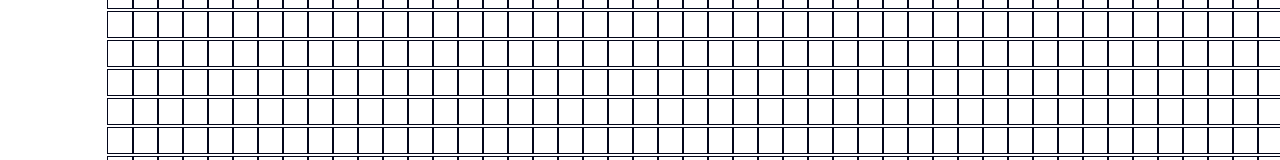
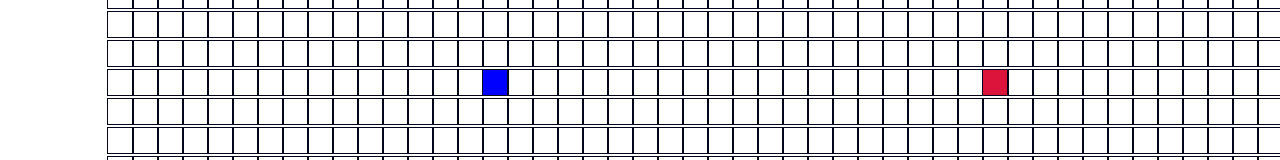
Before and after one commit to hieunugent/findindshortestPath, a React (Create React App) app: page / in a window 1280 px wide. Shown: the part 320-480 px from the top of the page. Built offline with nearby package versions, Linux system fonts and the light colour scheme.

Commit message:
add more handle mouse

```diff
--- a/src/component/Node/Node.jsx
+++ b/src/component/Node/Node.jsx
@@ -4,35 +4,42 @@ import { render } from "@testing-library/react";
 
 
 function Node(node){
-    const{row, col, isStart, isFinish, isWall} = node;
-    // const [extraClassName , setClassName]= useState('node');
-    // setClassName(()=>{ return isStart? 'node node-start': isFinish? 'node node-finish' : isWall? 'node node-wall':'node'});
+    const {
+      row,
+      col,
+      isStart,
+      isFinish,
+      isWall,
+      onMouseDown,
+      onMouseEnter,
+      onMouseUp,
+    } = node;
     const [extraClassName, setExtraClassName] = useState('node');
 
-    function updateClass (node){
-        const {isStart, isFinish, isWall}= node;
-        setExtraClassName(()=>{
-            return isStart? 'node node-start': isFinish? 'node node-finish' : isWall? 'node node-wall':'node';
+    function handleMouseDown(){
+        node.onMouseDown(node);
+        setExtraClassName('node node-wall');
+    }
+    function handleMouseUp(){
+        node.onMouseUp();
+    }
+    function handleMouseEnter(node){
+        setExtraClassName("node node-wall");
+    }
+    return (
+      <div
+        id={"node"}
+        className={
+          isStart
+            ? "node node-start"
+            : isFinish
+            ? "node node-finish"
+            : extraClassName
         }
-        ) ;
-    }
-    function handleMouse(){
-        node.onMouseDown(node);
-        // updateClass(node);
-        setExtraClassName(()=>{
-            return node.isStart? 'node node-start': node.isFinish? 'node node-finish' : node.isWall? 'node node-wall':'node';
-        }
-        ) ;
-    }
-
-    return (
-
-        <div
-         id={'node'}
-         className={'node', extraClassName}
-         onMouseDown={handleMouse}
-         >
-        </div>
+        onMouseDown={handleMouseDown}
+        onMouseUp={handleMouseUp}
+        onMouseEnter={handleMouseEnter}
+      ></div>
     );
 }
 
--- a/src/component/app.jsx
+++ b/src/component/app.jsx
@@ -25,30 +25,56 @@ const createNode= (row, col) => {
         row,
         isStart: row===START_NODE_ROW && col===START_NODE_COL,
         isFinish: row===FINISH_NODE_ROW && col===FINISH_NODE_COL,
-        isWall:  row===10 && col===20,
+        isWall:  false,
     };
 };
 
+const createWall=(grid, row, col)=> {
+    const asNode = grid[row][col];
+    const newNode = {
+      ...asNode,
+      isWall: !asNode.isWall,
+    };
+    return newNode;
+}
 
-function App(props){
+
+function App(){
 
    const grid = getInitialGrid();
+   const [mouseIsPressed, setmousePress] = useState(false);
+
    function handleMouseDown(node){
-        const asNode = grid[node.row][node.col];
-        const newNode = {
-            ...asNode,
-            isWall : !asNode.isWall,
+        grid[node.row][node.col] = createWall(grid, node.row, node.col);
+        setmousePress(true);
+   }
+   function handleMouseup(){
+       setmousePress(false);
+       console.log(mouseIsPressed);
+
+   }
+   function handleMouseEnter(node){
+       console.log(mouseIsPressed);
+
+        if (!mouseIsPressed){
+            return;
         }
-        grid[node.row][node.col]= newNode;
-        console.log( newNode);
-       // props.onUpdateGrid(newNode)
+            grid[node.row][node.col]= createWall(grid, node.row, node.col);
+
    }
    return (<div className="grid"  >
              {grid.map((row, rowIdx)=> {
                  return (
                     <div key={rowIdx}>
                         {row.map((node, nodeIdx)=> {
-                            const {row,col, isFinish, isStart, isWall} = node;
+                            const {
+                              row,
+                              col,
+                              isFinish,
+                              isStart,
+                              isWall,
+
+                            } = node;
                             return (
                                 <Node
                                     key={nodeIdx}
@@ -57,8 +83,11 @@ function App(props){
                                     isWall={isWall}
                                     row={row}
                                     col={col}
-                                    // mouseIsPressed={mouseIsPressed}
                                     onMouseDown={handleMouseDown}
+                                    onMouseUp={handleMouseup}
+                                    onMouseEnter={handleMouseEnter}
+                                    mouseIsPressed={mouseIsPressed}
+
                                 > </Node>
                             );
                         })}
```
Also changed, not shown: 1 other file (tests, documents, lock files or other folders).
